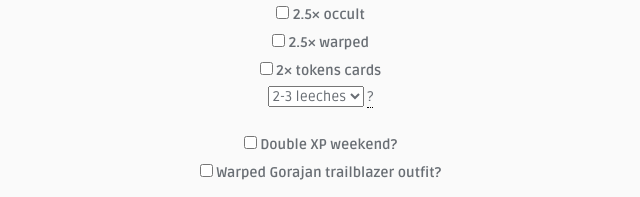
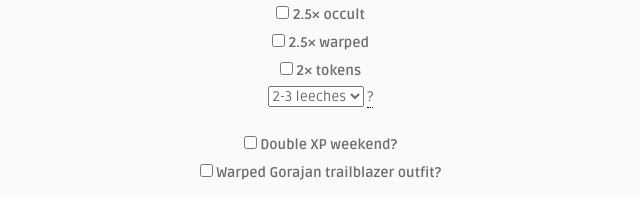
Before and after one commit to JensKoekkoek/dgservice, a plain HTML site: page calc.html in a window 1280 px wide. Shown: the part 755-952 px from the top of the page, 417-1057 px from the left. Drawn offline with Linux system fonts and the light colour scheme.

Commit message:
fixed typo

```diff
--- a/calc.html
+++ b/calc.html
@@ -146,7 +146,7 @@
                             <div class="form-check">
                                 <input class="form-check-input" type="checkbox" id="cardedtokens">
                                 <label class="form-check-label" for="cardedtokens">
-                                    2&times; tokens cards
+                                    2&times; tokens
                                 </label>
                             </div>
                             <div class="form-check">
```
